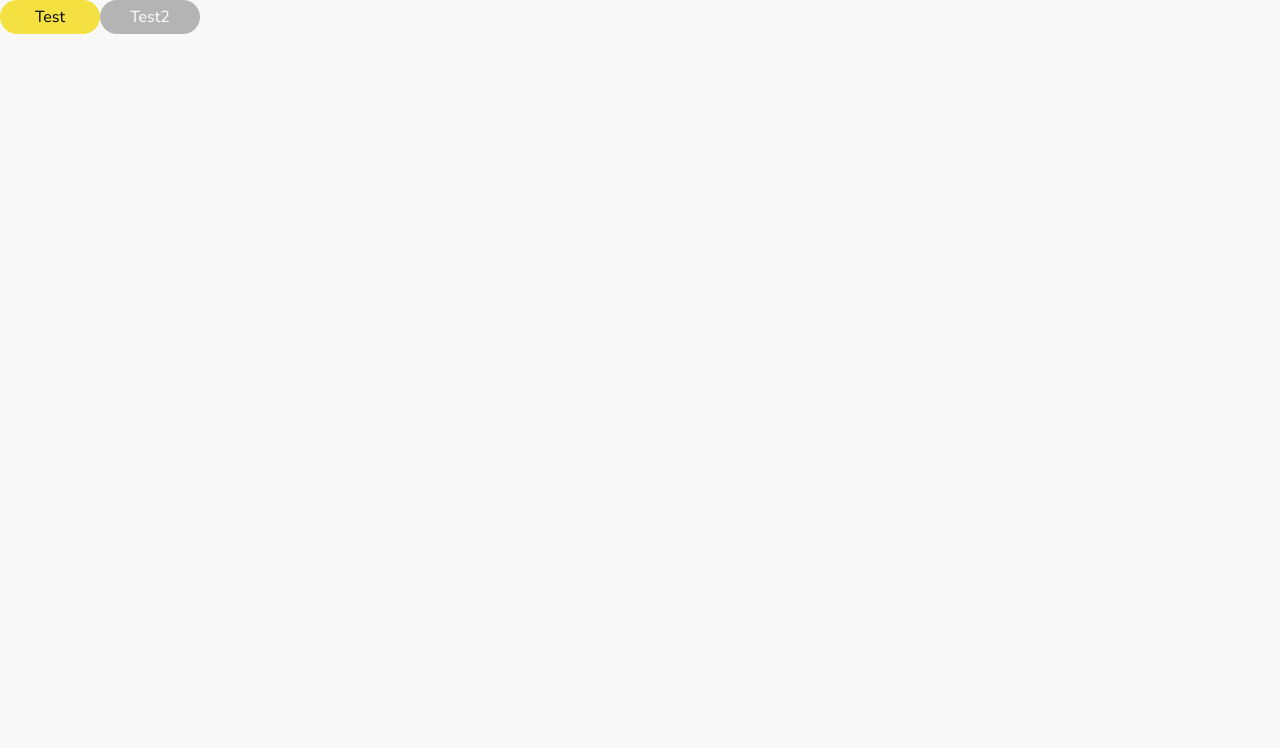
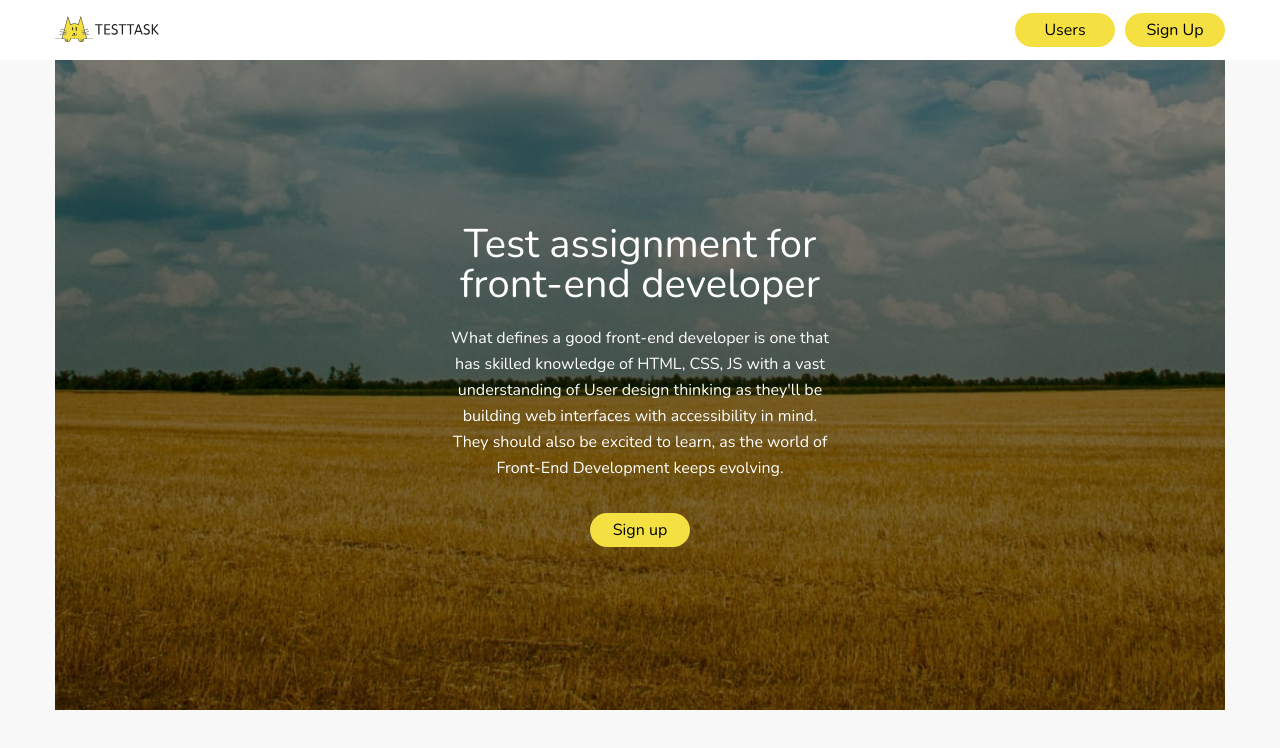
Before and after one commit to gheedsGit/test-task, a React (Create React App) app: page / in a window 1280 px wide. Shown: the top 748 px of the page. Built offline with nearby package versions, Linux system fonts and the light colour scheme.

Commit message:
First Block
Added Header + Header Content parts of first mockup block.

```diff
--- /dev/null
+++ b/src/components/HeaderBlock/BlockContent/BlockContent.jsx
@@ -0,0 +1,35 @@
+import React from "react";
+import Button from "../../UI/Button";
+import Body from "../../UI/Typography/Body";
+import Heading from "../../UI/Typography/Heading";
+import "./BlockContent.scss";
+
+const BlockContent = () => {
+  return (
+    <section className="header-content">
+      <div className="content-container">
+        <div className="items">
+          <div className="items__heading">
+            <Heading type="inverted">
+              Test assignment for front-end developer
+            </Heading>
+          </div>
+          <div className="items__text">
+            <Body type="inverted">
+              What defines a good front-end developer is one that has skilled
+              knowledge of HTML, CSS, JS with a vast understanding of User
+              design thinking as they'll be building web interfaces with
+              accessibility in mind. They should also be excited to learn, as
+              the world of Front-End Development keeps evolving.
+            </Body>
+          </div>
+          <div className="items__button">
+            <Button>Sign up</Button>
+          </div>
+        </div>
+      </div>
+    </section>
+  );
+};
+
+export default BlockContent;
--- /dev/null
+++ b/src/components/HeaderBlock/BlockContent/BlockContent.scss
@@ -0,0 +1,51 @@
+@import "../../../assets/styles/variables";
+
+.content-container {
+  background: url("../../../assets/img/Background.jpg") no-repeat center top /
+    cover;
+  max-width: $contentContainerWidth;
+  height: 650px;
+  display: flex;
+  margin: auto;
+  align-items: center;
+  justify-content: center;
+}
+
+.items {
+  width: 380px;
+  height: 323px;
+  text-align: center;
+
+  &__heading {
+    margin-bottom: 21px;
+  }
+
+  &__text {
+    margin-bottom: 32px;
+  }
+}
+
+@media (max-width: $md1) {
+  .content-container {
+    width: 1024px;
+  }
+}
+
+@media (max-width: $md2) {
+  .content-container {
+    width: 768px;
+    height: 500px;
+  }
+}
+
+@media (max-width: $md3) {
+  .content-container {
+    width: 360px;
+    height: 500px;
+  }
+
+  .items {
+    width: 328px;
+    height: 389px;
+  }
+}
--- /dev/null
+++ b/src/components/HeaderBlock/BlockContent/index.js
@@ -0,0 +1,3 @@
+import BlockContent from "./BlockContent";
+
+export default BlockContent;
--- /dev/null
+++ b/src/components/HeaderBlock/Header/Header.jsx
@@ -0,0 +1,22 @@
+import React from "react";
+import "./Header.scss";
+import Button from "../../UI/Button";
+import Logo from "../../../assets/img/Logo.svg";
+
+const Header = () => {
+  return (
+    <header className="header">
+      <div className="header__container">
+        <div className="header__logo">
+          <img src={Logo} alt="test task logo" />
+        </div>
+        <div className="header__btn-container">
+          <Button>Users</Button>
+          <Button>Sign Up</Button>
+        </div>
+      </div>
+    </header>
+  );
+};
+
+export default Header;
--- /dev/null
+++ b/src/components/HeaderBlock/Header/Header.scss
@@ -0,0 +1,32 @@
+@import "../../../assets/styles/variables";
+
+.header {
+  background-color: $backgroundColorSurface;
+
+  &__container {
+    height: 60px;
+    margin: auto;
+    max-width: $contentContainerWidth;
+    display: flex;
+    justify-content: space-between;
+    align-items: center;
+
+    @media (max-width: $md1) {
+      max-width: 904px;
+    }
+
+    @media (max-width: $md2) {
+      max-width: 704px;
+    }
+
+    @media (max-width: $md3) {
+      max-width: 328px;
+    }
+  }
+
+  &__btn-container {
+    width: 210px;
+    display: flex;
+    justify-content: space-between;
+  }
+}
--- /dev/null
+++ b/src/components/HeaderBlock/Header/index.js
@@ -0,0 +1,3 @@
+import Header from "./Header";
+
+export default Header;
--- /dev/null
+++ b/src/components/HeaderBlock/HeaderBlock.jsx
@@ -0,0 +1,14 @@
+import React from "react";
+import Header from "./Header";
+import BlockContent from "./BlockContent";
+
+const HeaderBlock = () => {
+  return (
+    <div>
+      <Header />
+      <BlockContent />
+    </div>
+  );
+};
+
+export default HeaderBlock;
--- /dev/null
+++ b/src/components/HeaderBlock/index.js
@@ -0,0 +1,3 @@
+import HeaderBlock from "./HeaderBlock";
+
+export default HeaderBlock;
--- a/src/components/app/App.jsx
+++ b/src/components/app/App.jsx
@@ -1,8 +1,8 @@
+import HeaderBlock from "../HeaderBlock";
 import Button from "../UI/Button";
 
 function App() {
-  return <div className="App"><Button>Test</Button>
-  <Button disabled>Test2</Button></div>;
+  return <div className="App"><HeaderBlock /></div>;
 }
 
 export default App;
```
